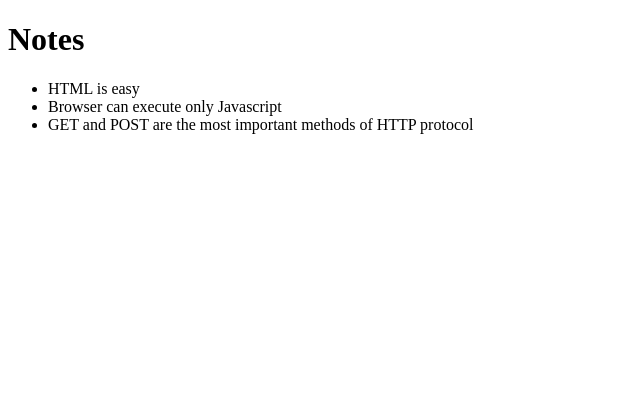
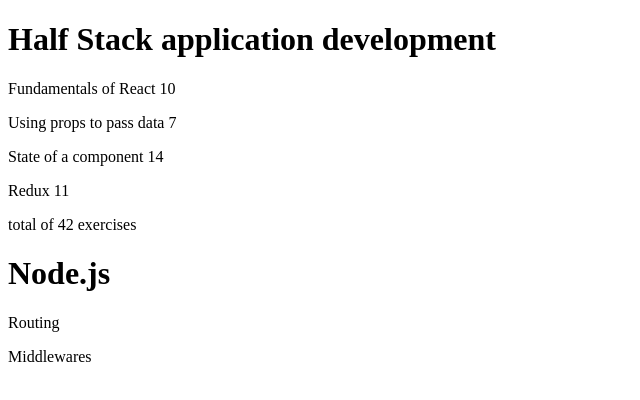
Before and after one commit to Saibot101/part2_fullstackopen, a React (Create React App) app in the folder part2/: page / in a window 1280 px wide. Shown: the top 400 px of the page, without its empty margins (0-640 px from the left). Built offline with nearby package versions, Linux system fonts and the light colour scheme.

Commit message:
Part_2A finished

```diff
--- a/part2/src/App.js
+++ /dev/null
@@ -1,17 +0,0 @@
-import React from 'react'
-import Note from './components/Note'
-
-const App = ({ notes }) => {
-    return (
-        <div>
-            <h1>Notes</h1>
-            <ul>
-                {notes.map((note) =>
-                    <Note key={note.id} note={note} />
-                )}
-            </ul>
-        </div>
-    )
-}
-
-export default App
--- /dev/null
+++ b/part2/src/components/Course.js
@@ -0,0 +1,28 @@
+import React from "react";
+
+const Course = ({course}) => {
+    let total = 0;
+    total = course[0].parts.map( (part) => total += part.exercises);
+
+    return (
+        <div>
+            <h1>{course[0].name}</h1>
+            {course[0].parts.map((part) => <p key={part.id}>{part.name}  {part.exercises}</p>)}
+            <p>total of {total[course[0].parts.length-1]} exercises</p>
+            <NodeJs courses={course[1]}/>
+        </div>
+    )
+};
+
+const NodeJs = ({courses}) => {
+    return (
+        <div>
+            <h1>
+                {courses.name}
+            </h1>
+            {courses.parts.map( (part) => <p key={part.id}>{part.name}</p>)}
+        </div>
+    )
+}
+
+export default Course
--- a/part2/src/components/Note.js
+++ /dev/null
@@ -1,9 +0,0 @@
-import React from "react";
-
-const Note = ({note}) => {
-    return (
-        <li>{note.content}</li>
-    )
-};
-
-export default Note
--- a/part2/src/index.js
+++ b/part2/src/index.js
@@ -1,30 +1,62 @@
 import React from 'react'
 import ReactDOM from 'react-dom'
-import Note from "./components/Note";
-import App from "./App";
+import Course from "./components/Course";
 
-const notes = [
+const App = () => {
+  const courses = [
     {
+      name: 'Half Stack application development',
       id: 1,
-    content: 'HTML is easy',
-    date: '2019-05-30T17:30:31.098Z',
-    important: true
+      parts: [
+        {
+          name: 'Fundamentals of React',
+          exercises: 10,
+          id: 1
         },
         {
-    id: 2,
-    content: 'Browser can execute only Javascript',
-    date: '2019-05-30T18:39:34.091Z',
-    important: false
+          name: 'Using props to pass data',
+          exercises: 7,
+          id: 2
         },
         {
-    id: 3,
-    content: 'GET and POST are the most important methods of HTTP protocol',
-    date: '2019-05-30T19:20:14.298Z',
-    important: true
+          name: 'State of a component',
+          exercises: 14,
+          id: 3
+        },
+        {
+          name: 'Redux',
+          exercises: 11,
+          id: 4
+        }
+      ]
+    },
+    {
+      name: 'Node.js',
+      id: 2,
+      parts: [
+        {
+          name: 'Routing',
+          exercises: 3,
+          id: 1
+        },
+        {
+          name: 'Middlewares',
+          exercises: 7,
+          id: 2
+        }
+      ]
     }
   ];
 
+  return (
+      <div>
+        <Course course={courses} />
+      </div>
+  )
+};
+
+
 ReactDOM.render(
-    <App notes={notes} />,
+    React.createElement(App, null),
     document.getElementById('root')
 );
```
Lines whose indentation alone changed are shown as unchanged.
